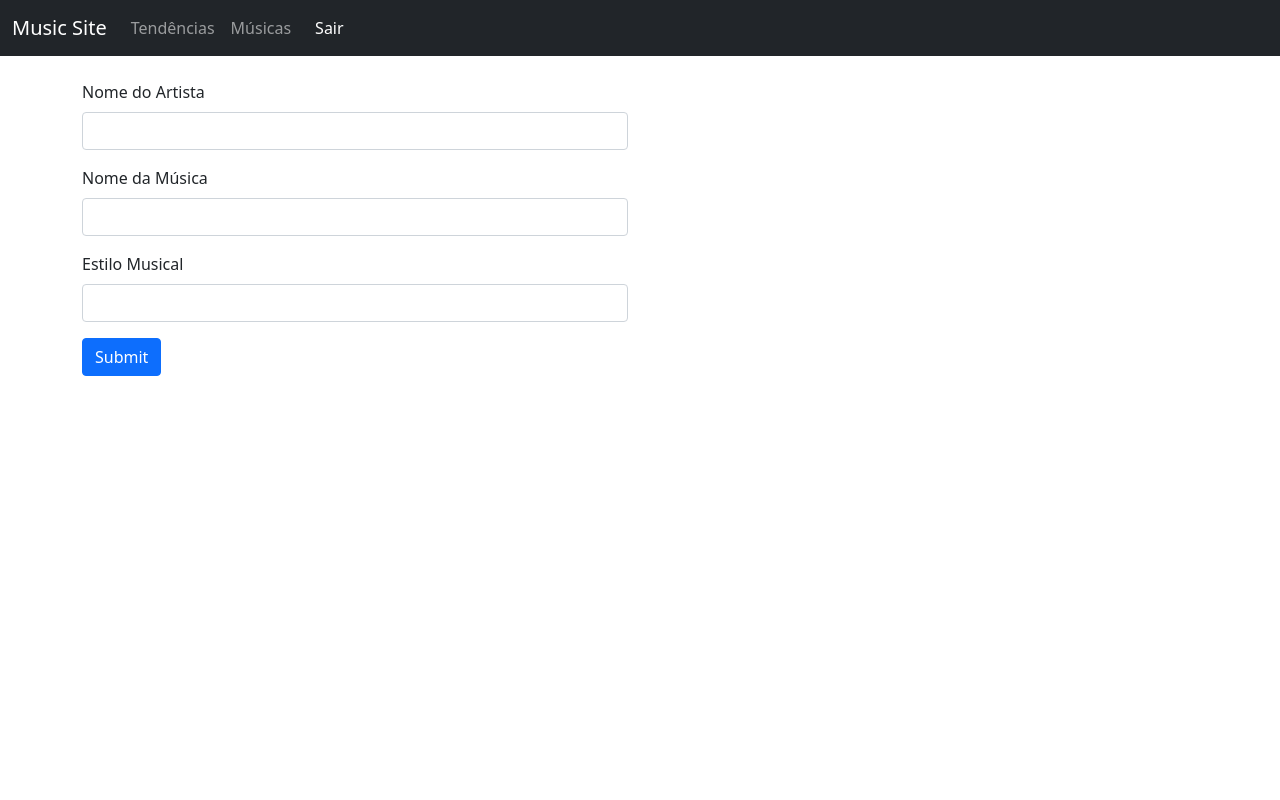
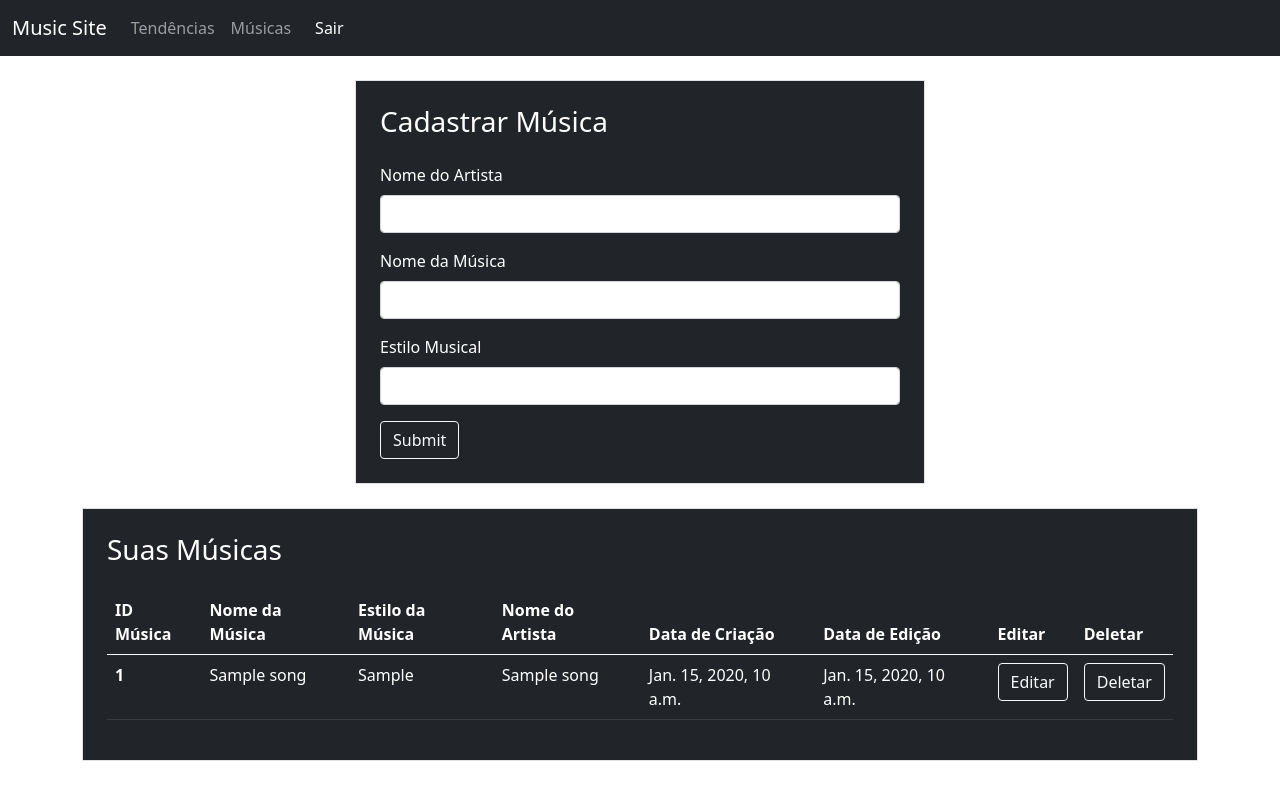
Before and after one commit to sammyzord/musicsite, a Django app: page /songs in a window 1280 px wide. Run offline with Django 3.2, Linux system fonts and the light colour scheme; a user stored in the database is signed in; tables that the repository leaves empty hold one stand-in row (values such as "Sample post").

Commit message:
feature: adds CRUD functionality to songs

```diff
--- a/musicsite/templates/app/songs.html
+++ b/musicsite/templates/app/songs.html
@@ -2,24 +2,64 @@
 
 {% block content %}
 <div class="container">
-  <div class="row py-4">
-    <div class="col-md-6">
-      <form>
+  <div class="row py-4 justify-content-center">
+    <div class="col-md-6 bg-dark border p-4">
+      <h3 class="text-white mb-4">Cadastrar Música</h3>
+      <form method="POST" action="">
+        {% csrf_token %}
         <div class="mb-3">
-          <label for="artistNameInput" class="form-label">Nome do Artista</label>
-          <input type="text" class="form-control" id="artistNameInput">
+          <label for="artistNameInput" class="form-label text-white">Nome do Artista</label>
+          <input type="text" class="form-control" name="artist_name" required>
         </div>
         <div class="mb-3">
-          <label for="songNameInput" class="form-label">Nome da Música</label>
-          <input type="text" class="form-control" id="songNameInput">
+          <label for="songNameInput" class="form-label text-white">Nome da Música</label>
+          <input type="text" class="form-control" name="song_name" required>
         </div>
         <div class="mb-3">
-          <label for="musicGenreInput" class="form-label">Estilo Musical</label>
-          <input type="text" class="form-control" id="musicGenreInput">
+          <label for="musicGenreInput" class="form-label text-white">Estilo Musical</label>
+          <input type="text" class="form-control" name="song_genre" required>
         </div>
-        <button type="submit" class="btn btn-primary">Submit</button>
+        <button type="submit" class="btn btn-outline-light">Submit</button>
       </form>
     </div>
   </div>
+  {% if songs %}
+  <div class="border p-4 bg-dark">
+    <h3 class="text-white mb-4">Suas Músicas</h3>
+    <table class="table table-dark">
+      <thead>
+        <tr>
+          <th scope="col">ID Música</th>
+          <th scope="col">Nome da Música</th>
+          <th scope="col">Estilo da Música</th>
+          <th scope="col">Nome do Artista</th>
+          <th scope="col">Data de Criação</th>
+          <th scope="col">Data de Edição</th>
+          <th scope="col">Editar</th>
+          <th scope="col">Deletar</th>
+      </tr>
+    </thead>
+    <tbody>
+      {% for song in songs %}
+      <tr>
+        <th scope="row">{{ song.id }}</th>
+        <td>{{ song.song_name }}</td>
+        <td>{{ song.song_genre }}</td>
+        <td>{{ song.artist_name }}</td>
+        <td>{{ song.created_at }}</td>
+        <td>{{ song.updated_at }}</td>
+        <td><a class="btn btn-outline-light" href="{% url 'edit_song' song.id %}">Editar</a></td>
+        <td>
+          <form action="{% url 'delete_song' song.id %}"  method="POST">
+            {% csrf_token %}
+            <button class="btn btn-outline-light" type="submit">Deletar</button>
+          </form>
+        </td>
+      </tr>
+      {% endfor %}
+    </tbody>
+  </table>
+</div>
+  {% endif %}
 </div>
 {% endblock %}
--- a/musicsite/templates/base.html
+++ b/musicsite/templates/base.html
@@ -4,7 +4,7 @@
   <meta charset="UTF-8">
   <meta http-equiv="X-UA-Compatible" content="IE=edge">
   <meta name="viewport" content="width=device-width, initial-scale=1.0">
-  <title>Document</title>
+  <title>MusicSite</title>
   <link href="https://cdn.jsdelivr.net/npm/bootstrap@5.0.2/dist/css/bootstrap.min.css" rel="stylesheet" integrity="sha384-EVSTQN3/azprG1Anm3QDgpJLIm9Nao0Yz1ztcQTwFspd3yD65VohhpuuCOmLASjC" crossorigin="anonymous">
 </head>
 <body>
@@ -18,17 +18,17 @@
         {% if user.is_authenticated %}
         <ul class="navbar-nav">
           <li class="nav-item">
-            <a class="nav-link" href="/trending">Tendências</a>
+            <a class="nav-link" href="{% url 'trending' %}">Tendências</a>
           </li>
           <li class="nav-item">
-            <a class="nav-link" href="/songs">Músicas</a>
+            <a class="nav-link" href="{% url 'songs' %}">Músicas</a>
           </li>
         </ul>
         {% endif %}
         {% if user.is_authenticated %}
-        <a class="nav-link text-white" href="/logout">Sair</a>
+        <a class="nav-link text-white" href="{% url 'logout' %}">Sair</a>
         {% else %}
-        <a class="nav-link text-white" href="/login">Entrar</a>
+        <a class="nav-link text-white" href="{% url 'login' %}">Entrar</a>
         {% endif %}
       </div>
     </div>
@@ -62,7 +62,7 @@
       element.classList.remove("show");
     }
   </script>
-   {% endfor %}
+  {% endfor %}
   {% endif %}
   <script src="https://cdn.jsdelivr.net/npm/bootstrap@5.0.2/dist/js/bootstrap.bundle.min.js" integrity="sha384-MrcW6ZMFYlzcLA8Nl+NtUVF0sA7MsXsP1UyJoMp4YLEuNSfAP+JcXn/tWtIaxVXM" crossorigin="anonymous"></script>
 </body>
--- a/musicsite/templates/homepage.html
+++ b/musicsite/templates/homepage.html
@@ -14,7 +14,7 @@
         <h2>Siga tendências</h2>
         <p class="mt-4">Veja quais musicas estão fazendo sucesso em qual parte do mundo.</p>
         {% if user.is_authenticated %}
-        <a class="btn btn-outline-light" href="/trending">Ver tendências</a>
+        <a class="btn btn-outline-light" href="{% url 'trending' %}">Ver tendências</a>
         {% endif %}
       </div>
     </div>
@@ -23,7 +23,7 @@
         <h2>Cadastre suas músicas</h2>
         <p class="mt-4">Cadastre as músicas que você produziu em nosso banco de dados.</p>
         {% if user.is_authenticated %}
-        <a class="btn btn-outline-secondary" href="/songs">Cadastrar músicas</a>
+        <a class="btn btn-outline-secondary" href="{% url 'songs' %}">Cadastrar músicas</a>
         {% endif %}
       </div>
     </div>
--- a/musicsite/urls.py
+++ b/musicsite/urls.py
@@ -23,6 +23,8 @@ urlpatterns = [
     path("login", views.loginPage, name="login"),
     path("logout", views.logoutUser, name="logout"),
     path("songs", views.songsPage, name="songs"),
+    path("songs/edit/<int:song_id>", views.songsEdit, name="edit_song"),
+    path("songs/delete/<int:song_id>", views.songsDelete, name="delete_song"),
     path("trending", views.trendingPage, name="trending"),
     path("admin/", admin.site.urls),
 ]
--- a/musicsite/views.py
+++ b/musicsite/views.py
@@ -1,8 +1,12 @@
-from django.shortcuts import render, redirect
+from django.shortcuts import render, redirect, get_object_or_404
 from django.contrib import messages
 from .forms import CreateUserForm
 from django.contrib.auth import authenticate, login, logout
 from django.contrib.auth.decorators import login_required
+from .models import Song
+import logging
+
+logger = logging.getLogger("django")
 
 # from django.http import HttpResponse
 
@@ -55,7 +59,54 @@ def logoutUser(request):
 
 @login_required(login_url="login")
 def songsPage(request):
-    return render(request, "app/songs.html")
+    songs = Song.objects.filter(user_id=request.user.id).values()
+
+    if request.method == "POST":
+        artist_name = request.POST.get("artist_name")
+        song_name = request.POST.get("song_name")
+        song_genre = request.POST.get("song_genre")
+
+        if artist_name and song_name and song_genre:
+            song = Song(
+                artist_name=artist_name,
+                song_name=song_name,
+                song_genre=song_genre,
+                user=request.user,
+            )
+            song.save()
+            messages.success(request, "Musica salva com sucesso!")
+            return render(request, "app/songs.html", {"songs": songs})
+
+    return render(request, "app/songs.html", {"songs": songs})
+
+
+@login_required(login_url="login")
+def songsDelete(request, song_id):
+    song = get_object_or_404(Song, id=song_id)
+    logger.info(song_id)
+    if request.method == "POST":
+        song.delete()
+        messages.success(request, "Musica deletada com sucesso!")
+
+    return redirect("songs")
+
+
+@login_required(login_url="login")
+def songsEdit(request, song_id):
+    song = get_object_or_404(Song, id=song_id)
+    if song.user != request.user:
+        messages.error(request, "Você não tem autorização para ver essa música!")
+        return redirect("songs")
+
+    elif request.method == "POST":
+        song.artist_name = request.POST.get("artist_name")
+        song.song_name = request.POST.get("song_name")
+        song.song_genre = request.POST.get("song_genre")
+        song.save()
+        messages.success(request, "Musica alterada com sucesso!")
+        return redirect("songs")
+
+    return render(request, "app/edit_songs.html", {"song": song})
 
 
 @login_required(login_url="login")
```
Also changed, not shown: musicsite/models.py (+12 -0 lines), musicsite/settings.py (+25 -0 lines), musicsite/templates/app/edit_songs.html (added, +27 -0 lines), musicsite/migrations/0001_initial.py (added), musicsite/migrations/__init__.py (added).
